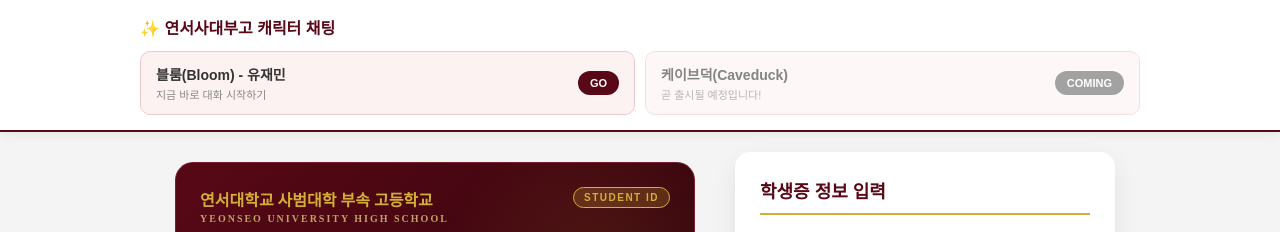
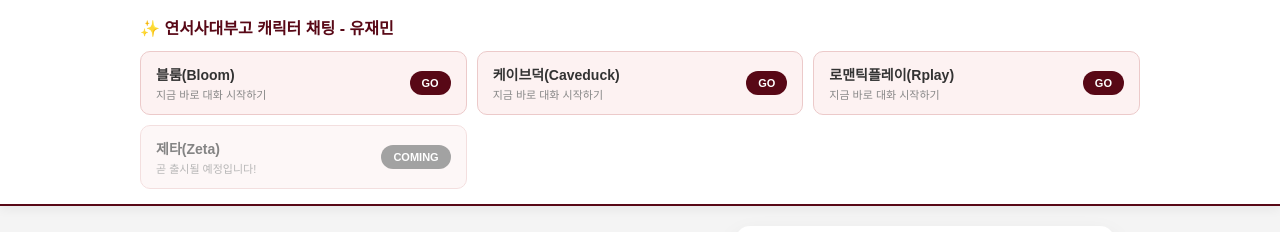
Before and after one commit to you-bluejay/yeonseo-id-card, a plain HTML site: page index.html in a window 1280 px wide. Shown: the top 232 px of the page. Drawn offline with nearby package versions, Linux system fonts and the light colour scheme; a web font is replaced by a local one.

Commit message:
Add files via upload

```diff
--- a/index.html
+++ b/index.html
@@ -174,18 +174,32 @@
 
     <div class="promo-container">
         <div class="promo-content">
-            <h3 class="promo-title">✨ 연서사대부고 캐릭터 채팅</h3>
+            <h3 class="promo-title">✨ 연서사대부고 캐릭터 채팅 - 유재민</h3>
             <div class="promo-grid">
                 <a href="https://bloom-ai.me/content/dde6f48f-5e3d-4434-9dd2-2f133427b69b" target="_blank" class="chat-card">
                     <div class="chat-info">
-                        <h4>블룸(Bloom) - 유재민</h4>
+                        <h4>블룸(Bloom)</h4>
+                        <p>지금 바로 대화 시작하기</p>
+                    </div>
+                    <div class="chat-btn">GO</div>
+                </a>
+           <a href="[링크 주소]" target="_blank" class="chat-card">
+                    <div class="chat-info">
+                        <h4>케이브덕(Caveduck)</h4>
+                        <p>지금 바로 대화 시작하기</p>
+                    </div>
+                    <div class="chat-btn">GO</div>
+                </a>
+           <a href="https://rplay.love/story/6973a8b38b74b188b250d7f8" target="_blank" class="chat-card">
+                    <div class="chat-info">
+                        <h4>로맨틱플레이(Rplay)</h4>
                         <p>지금 바로 대화 시작하기</p>
                     </div>
                     <div class="chat-btn">GO</div>
                 </a>
                 <div class="chat-card" style="opacity: 0.6;">
                     <div class="chat-info">
-                        <h4>케이브덕(Caveduck)</h4>
+                        <h4>제타(Zeta)</h4>
                         <p>곧 출시될 예정입니다!</p>
                     </div>
                     <div class="chat-btn" style="background: #666;">COMING</div>
```
